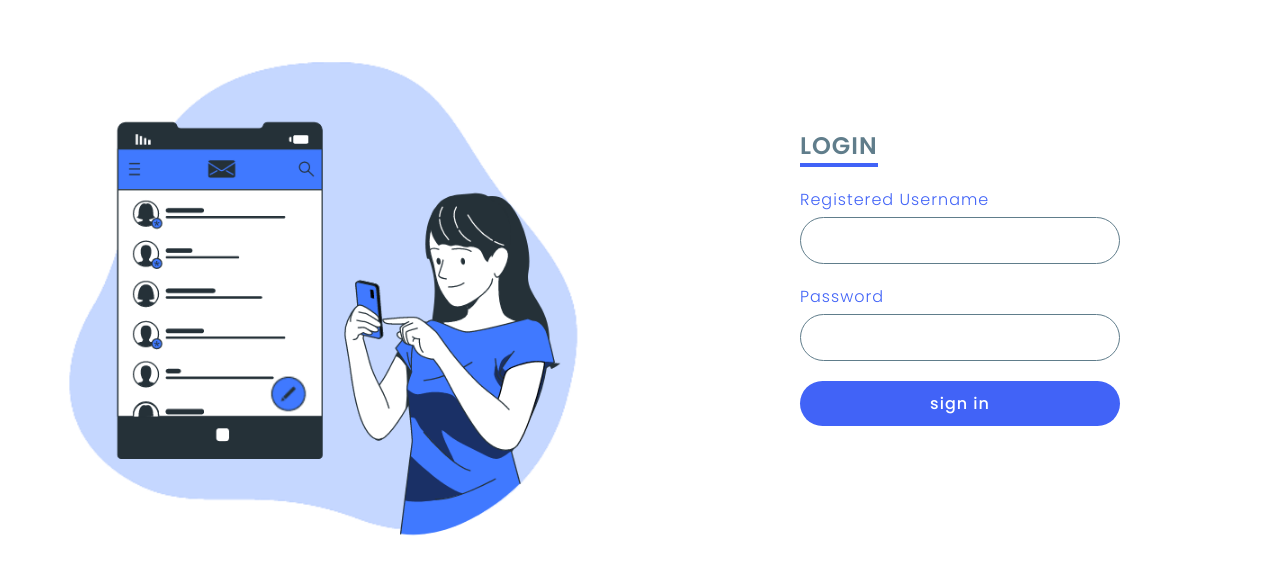
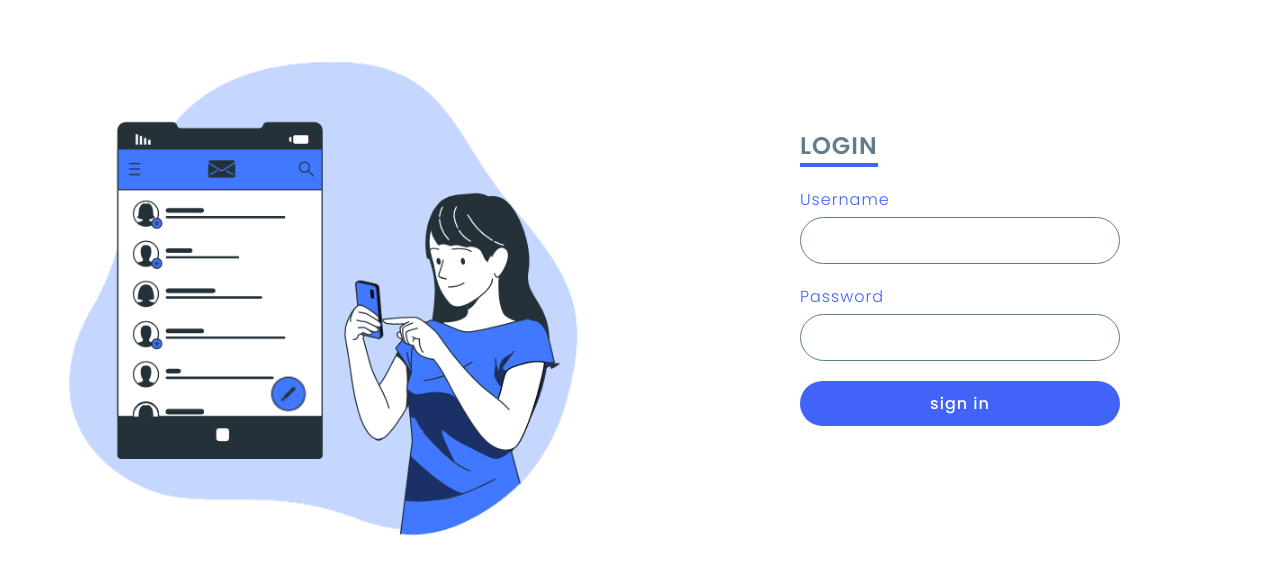
Before and after one commit to 2002kushalgohil/shop-sales-management, a PHP site: page /login.php in a window 1280 px wide. Shown: the part 113-687 px from the top of the page. Run offline with PHP 8.4, Linux system fonts and the light colour scheme.

Commit message:
Fixed Typo

```diff
--- a/login.php
+++ b/login.php
@@ -24,7 +24,7 @@
 
                 <form>
                     <div class="inputBx">
-                        <span>Registered Username</span>
+                        <span>Username</span>
                         <input name="email" type="email" />
                     </div>
                     <div class="inputBx">
```
